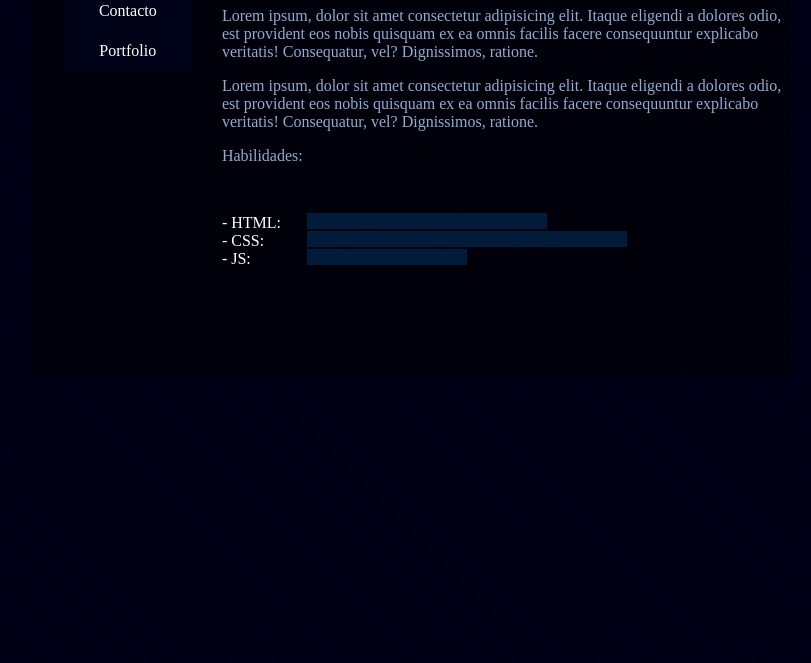
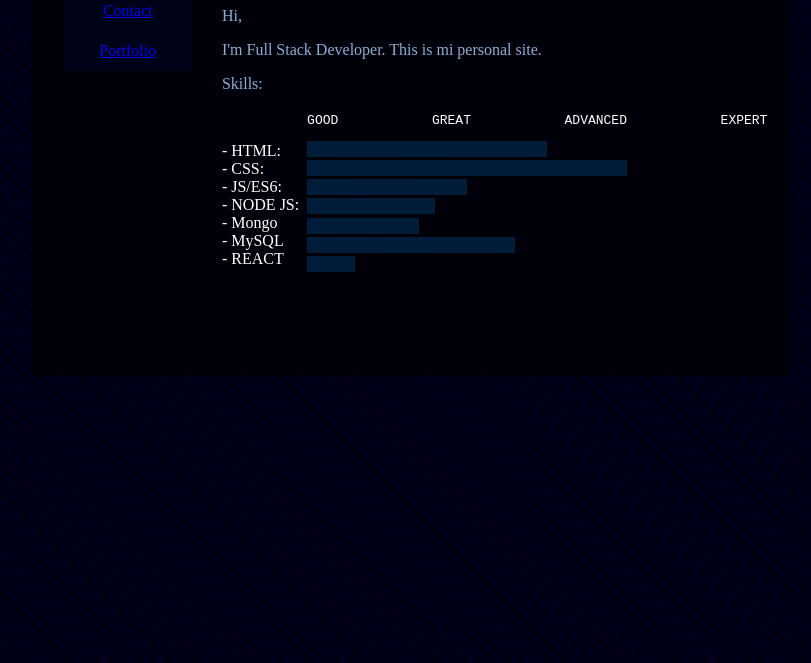
Before and after one commit to adrianoosses/personalWebsite, a plain HTML site: page index.html in a window 1280 px wide. Shown: the part 137-800 px from the top of the page, without its empty margins (229-1040 px from the left). Drawn offline with Linux system fonts and the light colour scheme.

Commit message:
Mejoras: botones, barras con nuevas habilidades

```diff
--- a/css/estilos.css
+++ b/css/estilos.css
@@ -78,13 +78,13 @@ body{
     flex-direction: column;
 }
 .zonaDescripcion{
-    height: 60%;
+    height: 35%;
     width: 100%;
     text-align: left;
     color: white;
 }
 .zonaHabilidades{
-    height: 40%;
+    height: 65%;
     width: 100%;
     text-align: left;
     color: white;
@@ -148,6 +148,7 @@ p{
     line-height: 40px;
     transition: width 0.2s;
     position: relative;
+    cursor: pointer;
 }
 #boton:hover{
     position: relative;
@@ -158,6 +159,7 @@ p{
     align-items: center;
     justify-content: center;
     vertical-align: middle;
+    cursor: pointer;
 
 }
 
@@ -174,18 +176,19 @@ p{
     vertical-align: middle;
     color: white;
     line-height: 100px; /*or you could use 4em*/
+    cursor: pointer;
     }
-.barra1, .barra2, .barra3{
+.barra1, .barra2, .barra3, .barra4, .barra5, .barra6, .barra7{
     height: 1em;
-
-    margin-top: 0.1em;
+    margin-top: 0.2em;
     background-color: rgba(0, 140, 255, 0.2);
+    animation-duration: 2s;
 
   }
 .barra1{
     width: 15em;
     animation-name: aEj1;
-    animation-duration: 2s;
+
 }
 @keyframes aEj1 {
     from {width: 0em;;}
@@ -194,7 +197,6 @@ p{
 .barra2{
     width: 20em;
     animation-name: aEj2;
-    animation-duration: 2s;
 }
 @keyframes aEj2 {
     from {width: 0em;}
@@ -203,9 +205,45 @@ p{
 .barra3{
     width: 10em;
     animation-name: aEj3;
-    animation-duration: 2s;
 }
 @keyframes aEj3 {
     from {width: 0em;}
     to {width: 10em;}
 }
+.barra4{
+    width: 8em;
+    animation-name: aEj4;
+}
+@keyframes aEj4 {
+    from {width: 0em;}
+    to {width: 8em;}
+}
+.barra5{
+    width: 7em;
+    animation-name: aEj5;
+}
+@keyframes aEj5 {
+    from {width: 0em;}
+    to {width: 7em;}
+}
+.barra6{
+    width: 13em;
+    animation-name: aEj6;
+}
+@keyframes aEj6 {
+    from {width: 0em;}
+    to {width: 13em;}
+}
+.barra7{
+    width: 3em;
+    animation-name: aEj7;
+}
+@keyframes aEj7 {
+    from {width: 0em;}
+    to {width: 3em;}
+}
+
+.blank{
+    height: 2.5em;
+    width: 4em;
+}
--- a/index.html
+++ b/index.html
@@ -12,39 +12,39 @@
         <div class="estructuraCentral">
             <div class="margenSuperior"></div>
             <div class="estructuraContenido">
-
                 <div class="zonaContenido">
-                    <div id="boton" onclick="location.href='index.html';">HOME</div>
-                    <div id="boton" onclick="location.href='contacto.html';">Contacto </div>
-                    <div id="boton" onclick="location.href='portfolio.html';">Portfolio</div>
+                    <a href='/index.html'><div id="boton" href='/index.html'>HOME</div></a>
+                    <a href="contacto.html"><div id="boton">Contact</div></a>
+                    <a href="/portfolio.html"><div id="boton">Portfolio</div></a>
                 </div>
                 <div class="zonaTexto">
-
                     <div class="zonaDescripcion">
                         <h1>Adriano Osses
                         </h1>
-                        <p>Lorem ipsum, dolor sit amet consectetur adipisicing elit.
-                            Itaque eligendi a dolores odio, est provident eos nobis
-                            quisquam ex ea omnis facilis facere consequuntur explicabo
-                            veritatis! Consequatur, vel? Dignissimos, ratione.
-                            </p>
-                        <p>Lorem ipsum, dolor sit amet consectetur adipisicing elit.
-                            Itaque eligendi a dolores odio, est provident eos nobis
-                            quisquam ex ea omnis facilis facere consequuntur explicabo
-                                veritatis! Consequatur, vel? Dignissimos, ratione.
-                        </p>
-                        <p>Habilidades:</p>
+                        <p>Hi,</p>
+                        <p>I'm Full Stack Developer. This is mi personal site.</p>
+                        <p>Skills:</p>
                     </div>
                     <div class="zonaHabilidades">
                         <div class="zonaTextoHabilidades">
+                            <div class="blank"></div>
                             <br>- HTML:
                             <br>- CSS:
-                            <br>- JS:
+                            <br>- JS/ES6:
+                            <br>- NODE JS:
+                            <br>- Mongo
+                            <br>- MySQL
+                            <br>- REACT
                         </div>
                         <div class="zonaBarras">
+                            <pre class = "tab">GOOD            GREAT            ADVANCED            EXPERT</pre>
                             <div class="barra1"></div>
                             <div class="barra2"></div>
                             <div class="barra3"></div>
+                            <div class="barra4"></div>
+                            <div class="barra5"></div>
+                            <div class="barra6"></div>
+                            <div class="barra7"></div>
                         </div>
                     </div>
 
```
Also changed, not shown: contacto.html (+4 -5 lines), portfolio.html (+4 -4 lines).
